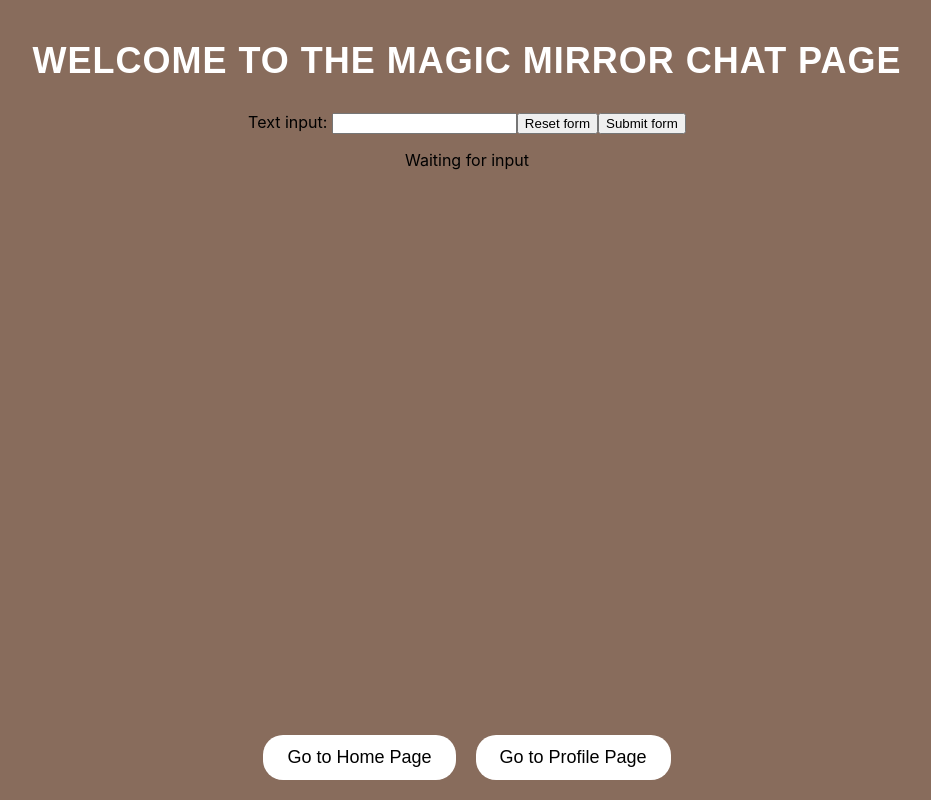
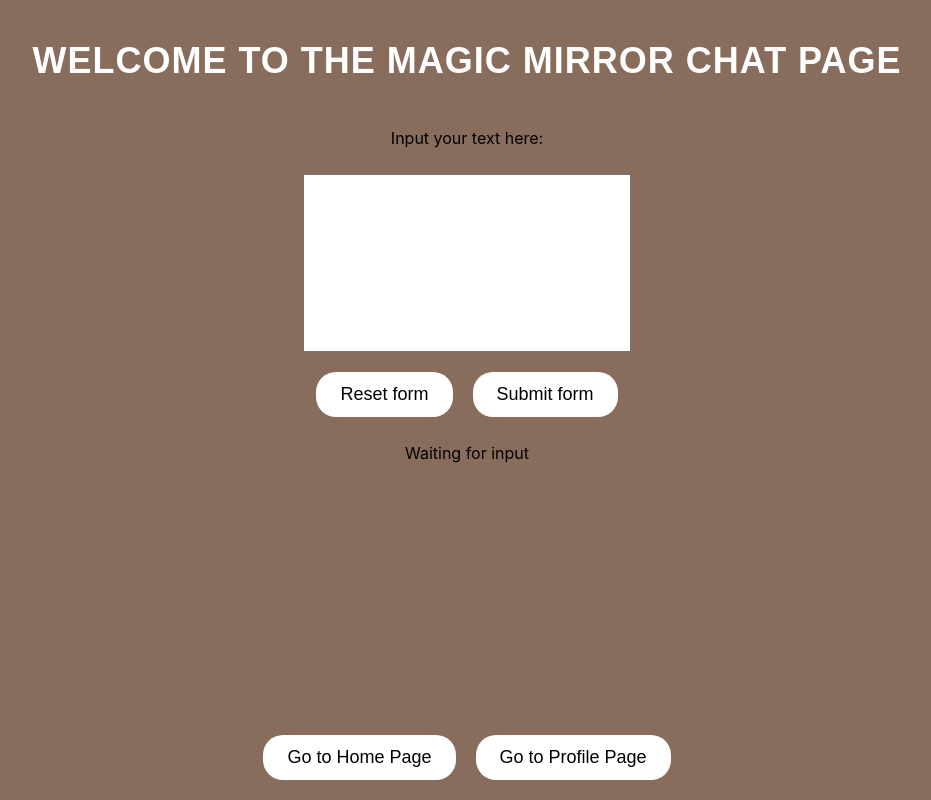
Before and after one commit to Way05/HenHacks25, a React (Create React App) app in the folder henhacks25/: page /chat in a window 1280 px wide. Shown: the whole page, without its empty margins (173-1104 px from the left). Built offline with nearby package versions, Linux system fonts and the light colour scheme.

Commit message:
styled chat.tsx

```diff
--- a/henhacks25/src/CSS/chat.css
+++ b/henhacks25/src/CSS/chat.css
@@ -0,0 +1,32 @@
+ .input {
+    width: 100%;
+    display: flex;
+    justify-content: center;
+  }
+
+  .input input {
+    font-size: 18px;
+    padding: 12px 12px;
+    margin: 10px; /* Space between the buttons */
+    width: 300px;
+    height: 150px;
+  }
+
+  .input button {
+    font-size: 18px;
+    padding: 12px 24px;
+    border-radius: 20px;
+    border: none;
+    background-color: #ffffff;
+    color: rgb(0, 0, 0);
+    cursor: pointer;
+    transition: background-color 0.3s ease, transform 0.2s ease;
+    margin: 10px; /* Space between the buttons */
+  }
+
+  .nav {
+    width: 100%;
+    display: flex;
+    justify-content: center;
+    bottom: 20px; /* Position the buttons at the bottom */
+  }
--- a/henhacks25/src/pages/chat.tsx
+++ b/henhacks25/src/pages/chat.tsx
@@ -1,6 +1,6 @@
 import React, { useState } from 'react';
 import { Link } from 'react-router-dom';
-import "../App.css";
+import "../CSS/chat.css";
 
 import { handleSubmit } from '../gemini_api';
 import { getUserInfo } from '../App';
@@ -17,7 +17,7 @@ const ChatPage: React.FC = () => {
     }
 
     return (
-      <><div className="Magic Mirror">
+      <><div>
 
         <h1>Welcome to the Magic Mirror Chat Page</h1>
 
@@ -25,8 +25,10 @@ const ChatPage: React.FC = () => {
         <div className="input">
           <form method="post" onSubmit={handleData}>
             <label>
-              Text input: <input name="myInput" defaultValue="" />
+              <p>Input your text here:</p>
+              <input name="myInput" defaultValue="" />
             </label>
+            <br></br>
             <button type="reset">Reset form</button>
             <button type="submit">Submit form</button>
           </form>
```
